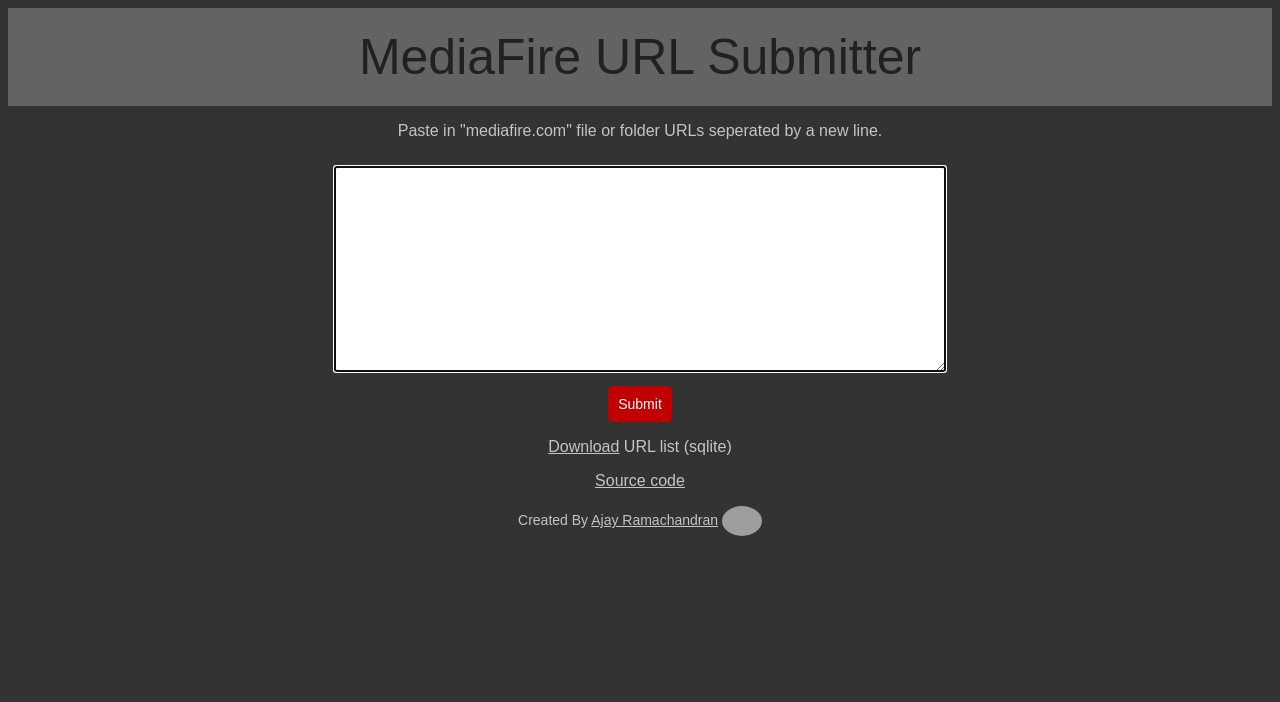
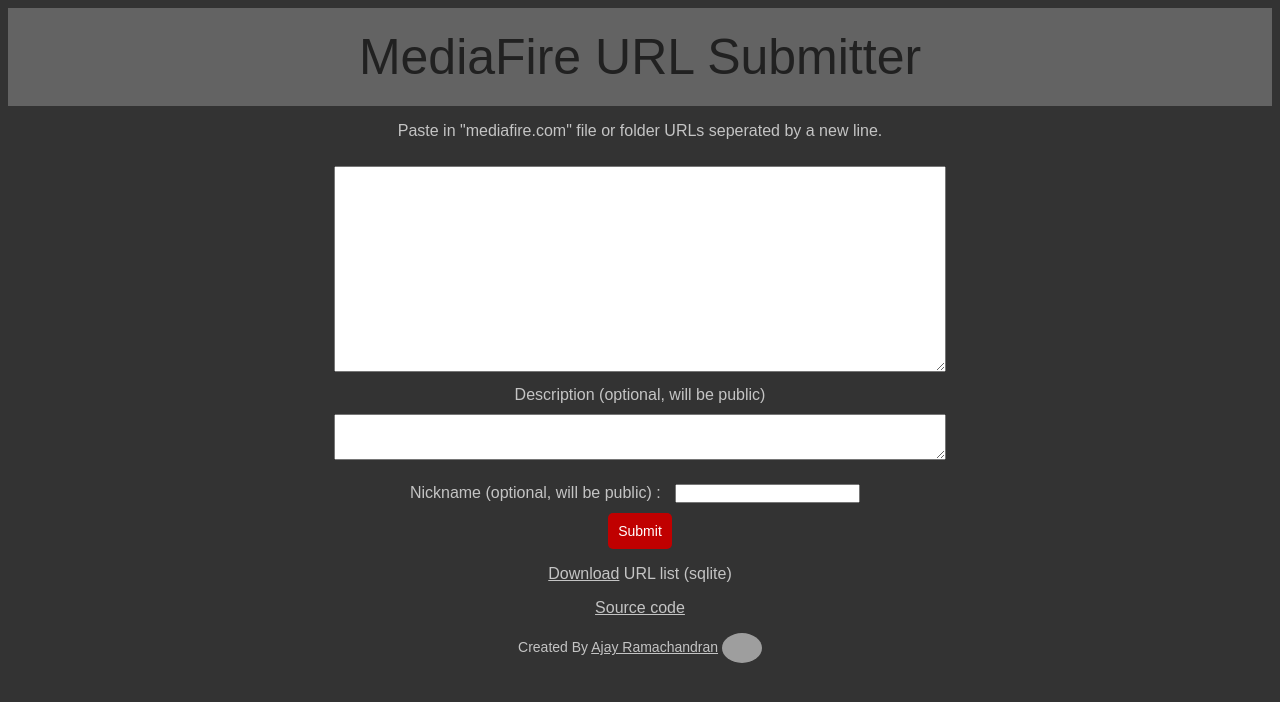
Before and after one commit to ajayyy/URLSubmiter, a website: page static/index.html in a window 1280 px wide. Both pictures are taken after a click on the element "Submit". Drawn offline with Linux system fonts and the light colour scheme; no server answers; grey boxes are pictures that could not be loaded.

Commit message:
Add name and description box

```diff
--- a/static/index.html
+++ b/static/index.html
@@ -19,9 +19,23 @@
     <div class="center">
         <textarea id="urls"></textarea>
 
+        <div class="text">
+            Description (optional, will be public)
+
+            <textarea type="text" id="description"></textarea>
+        </div>
+
+        <div class="text">
+            Nickname (optional, will be public) :
+
+            <input type="text" id="submitter"></input>
+        </div>
+
         <div id="submitButton" class="option-button trigger-button">
             Submit
         </div>
+
+
     </div>
 
     <p class="center">
--- a/static/script.js
+++ b/static/script.js
@@ -1,13 +1,19 @@
 const textBox = document.getElementById("urls");
+const submitterTextBox = document.getElementById("submitter");
+const descriptionTextBox = document.getElementById("description");
 const submitButton = document.getElementById("submitButton");
 
 submitButton.addEventListener("click", (event) => {
     const urls = textBox.value.split("\n");
+    const submitter = submitterTextBox.value;
+    const description = descriptionTextBox.value;
 
     fetch("/api/submitURLs", {
         method: "POST",
         body: JSON.stringify({
-            urls
+            urls,
+            submitter,
+            description
         }),
         headers: {
             'Content-Type': 'application/json'
@@ -17,4 +23,5 @@
     });
 
     textBox.value = "";
+    descriptionTextBox.value = "";
 });
--- a/static/styles.css
+++ b/static/styles.css
@@ -2,6 +2,17 @@
   width: 80%;
   margin: 10px;
   height: 15em;
+}
+
+#description {
+  width: 80%;
+  margin: 10px;
+  height: 3em;
+}
+
+#submitter {
+  margin: 10px;
+  height: 1em;
 }
 
 #submitButton {
@@ -90,7 +101,7 @@
 }
 
 
-p,li,a {
+p,li,a,.text {
   color: #c4c4c4;
 }
 
```
Also changed, not shown: src/routes/submitURLs.ts (+6 -1 lines), test/cases/dbUpgrade.ts (+5 -6 lines), 1 other file.
